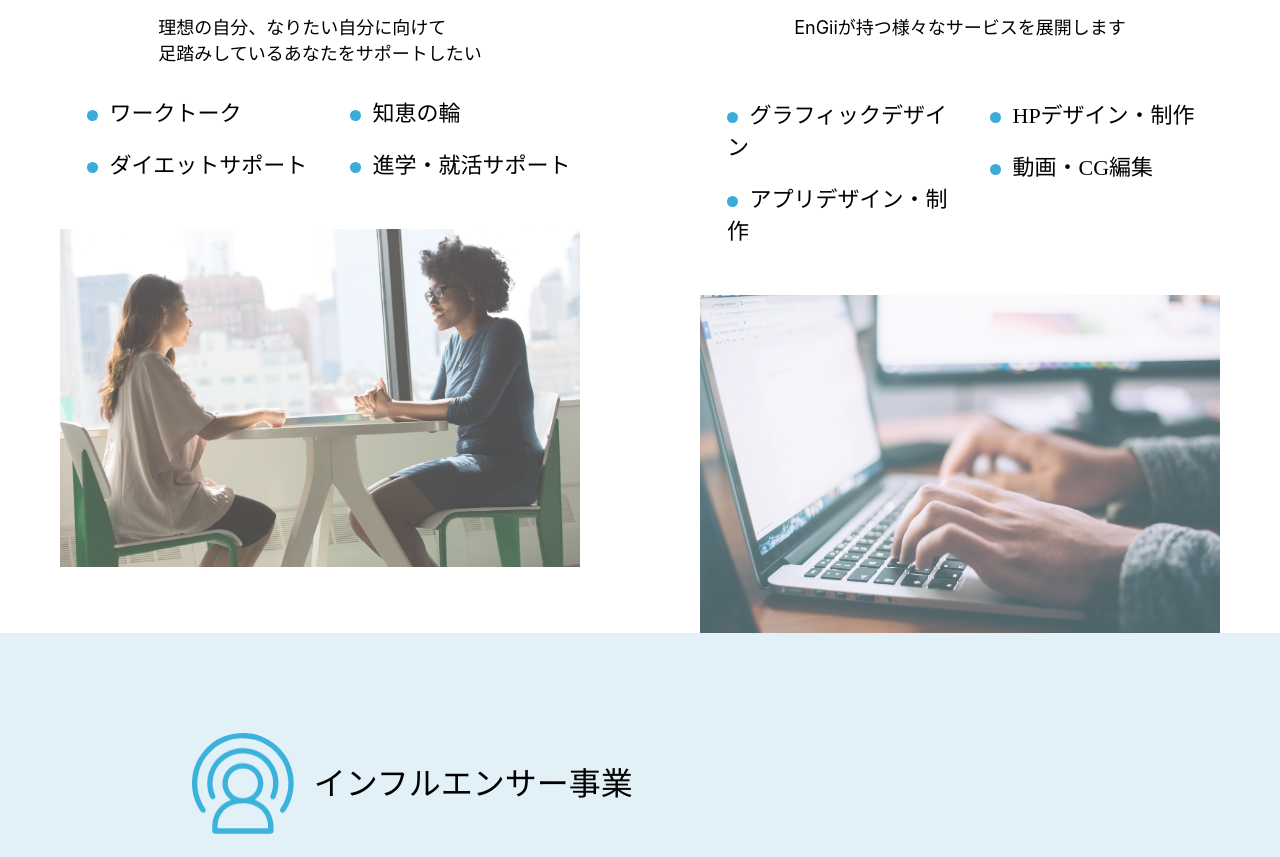
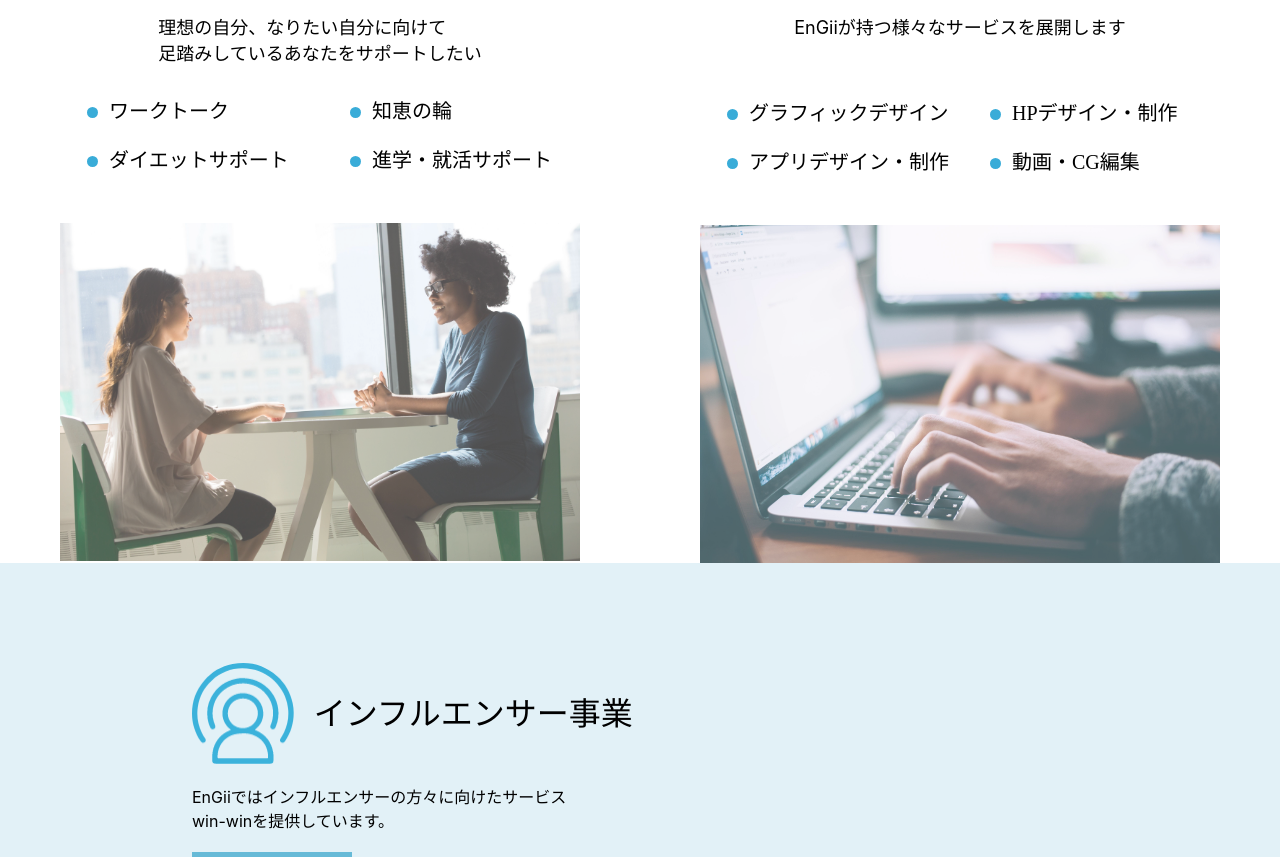
Before and after one commit to reiji-0720/EnGii-HP-recreate, a Nuxt app: page / in a window 1280 px wide. Shown: the part 1105-1962 px from the top of the page. Built offline with nearby package versions, Linux system fonts and the light colour scheme.

Commit message:
support,media完成

```diff
--- a/components/engiiMedia.vue
+++ b/components/engiiMedia.vue
@@ -94,7 +94,7 @@ export default {};
   display: block;
   text-align: left;
   margin-bottom: 20px;
-  font-size: 22px;
+  font-size: 20px;
   font-family: "YuGo-Bold-83pv-RKSJ-H";
 }
 
--- a/components/engiiSupport.vue
+++ b/components/engiiSupport.vue
@@ -96,7 +96,7 @@ export default {};
   display: block;
   text-align: left;
   margin-bottom: 20px;
-  font-size: 22px;
+  font-size: 20px;
   font-family: "YuGo-Bold-83pv-RKSJ-H";
 }
 .supportlistboxwork,
```
